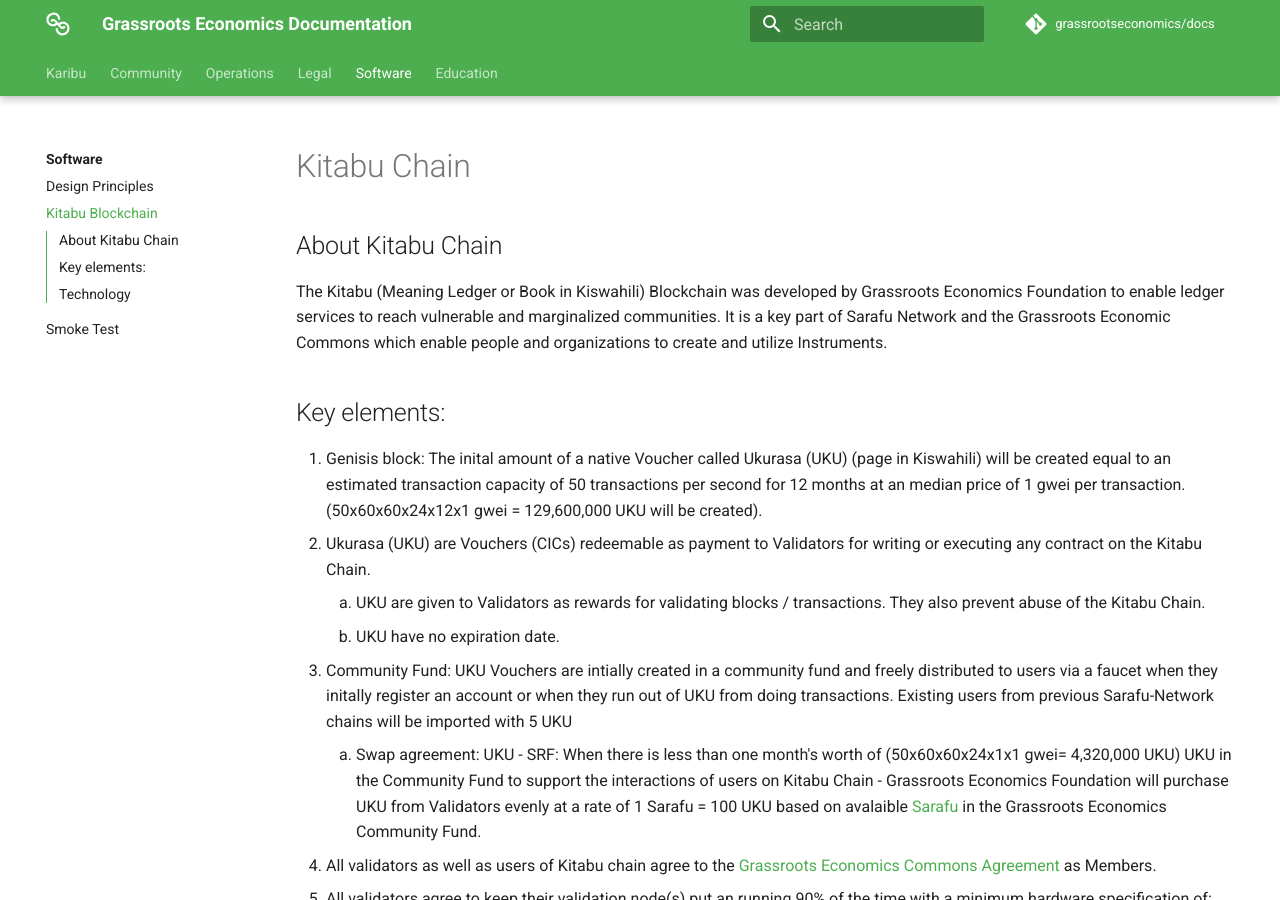
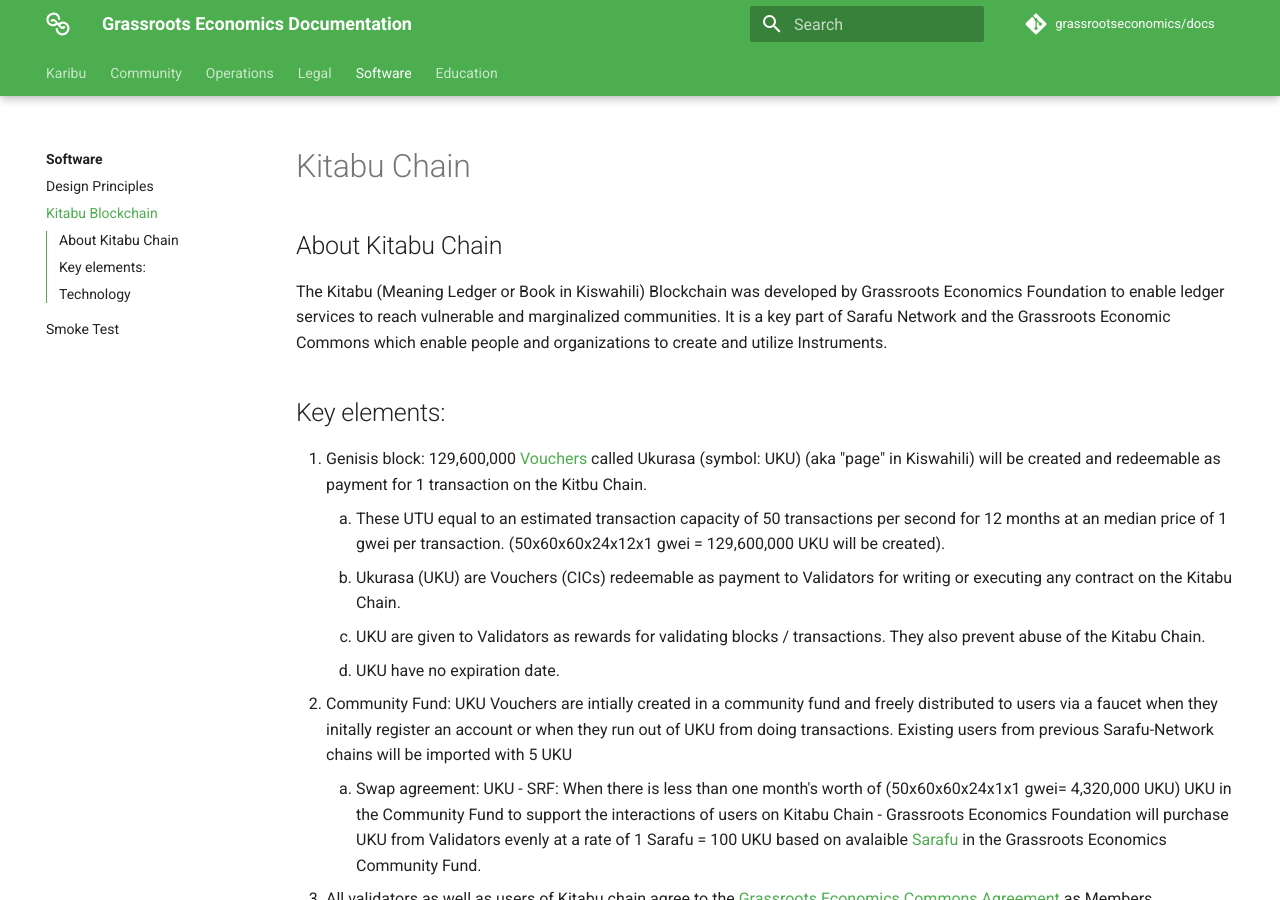
Before and after one commit to grassrootseconomics/docs.grassecon.org, an MkDocs documentation site: the page built from docs/software/kitabu.md, in a window 1280 px wide and 900 px high. Built offline with MkDocs 1.6.1 and Material for MkDocs 9.7.7, drawn with Linux system fonts in a browser that asks for light colours; comment, search, counter and statistics services are not loaded.

```diff
--- a/docs/software/kitabu.md
+++ b/docs/software/kitabu.md
@@ -5,8 +5,9 @@
 The Kitabu (Meaning Ledger or Book in Kiswahili) Blockchain was developed by Grassroots Economics Foundation to enable ledger services to reach vulnerable and marginalized communities. It is a key part of Sarafu Network and the Grassroots Economic Commons which enable people and organizations to create and utilize Instruments.
 
 ## Key elements:
-1. Genisis block: The inital amount of a native Voucher called Ukurasa (UKU) (page in Kiswahili) will be created equal to an estimated transaction capacity of 50 transactions per second for 12 months at an median price of 1 gwei per transaction. (50x60x60x24x12x1 gwei = 129,600,000 UKU will be created).
-1. Ukurasa (UKU) are Vouchers (CICs) redeemable as payment to Validators for writing or executing any contract on the Kitabu Chain.
+1. Genisis block: 129,600,000 [Vouchers](/legal/license/#instruments) called Ukurasa (symbol: UKU) (aka "page" in Kiswahili) will be created and redeemable as payment for 1 transaction on the Kitbu Chain.
+    1. These UTU equal to an estimated transaction capacity of 50 transactions per second for 12 months at an median price of 1 gwei per transaction. (50x60x60x24x12x1 gwei = 129,600,000 UKU will be created).
+    1. Ukurasa (UKU) are Vouchers (CICs) redeemable as payment to Validators for writing or executing any contract on the Kitabu Chain.
     1. UKU are given to Validators as rewards for validating blocks / transactions. They also prevent abuse of the Kitabu Chain.
     1. UKU have no expiration date.
 1. Community Fund: UKU Vouchers are intially created in a community fund and freely distributed to users via a faucet when they initally register an account or when they run out of UKU from doing transactions. Existing users from previous Sarafu-Network chains will be imported with 5 UKU
```
